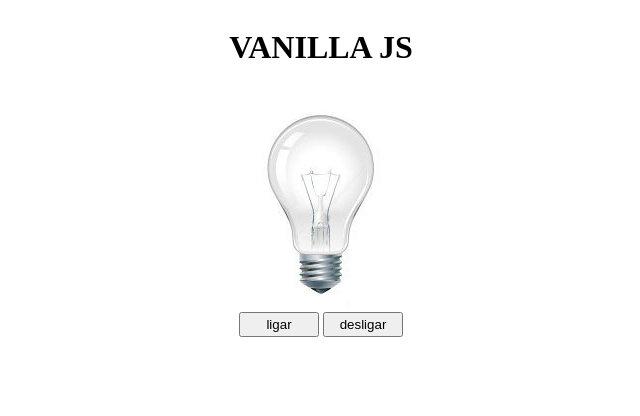
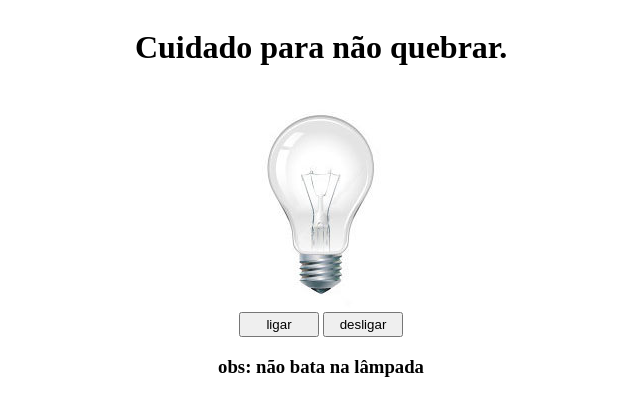
Before and after one commit to abner1abc/lampada, a plain HTML site: page lâmpada/index.html in a window 1280 px wide. Shown: the whole page, without its empty margins (319-959 px from the left). Drawn offline with Linux system fonts and the light colour scheme.

Commit message:
melhorias no html,css e javascrypt

```diff
--- a/lâmpada/index.html
+++ b/lâmpada/index.html
@@ -10,7 +10,7 @@
 
 <body>
     <header>
-        <h1>VANILLA JS</h1>
+        <h1> Cuidado para não quebrar. </h1>
     </header>
     <main>
         <div>
@@ -22,6 +22,9 @@
         </div>
     </main>
     <script src="lampada.js"></script>
+    <footer>
+        <h3> obs: não bata na lâmpada </h3>
+    </footer>
 </body>
 
 </html>
--- a/lâmpada/lampada.js
+++ b/lâmpada/lampada.js
@@ -1,4 +1,4 @@
-alert('hmmm');
+alert('Bem vindo :)');
 
 const turnOn = document.getElementById('turnOn');
 const turnOff = document.getElementById('turnOff');
--- a/lâmpada/style.css
+++ b/lâmpada/style.css
@@ -8,3 +8,7 @@ button{
     width: 80px;
     height: 25px;
 }
+
+footer{
+    text-align: center;
+}
```
